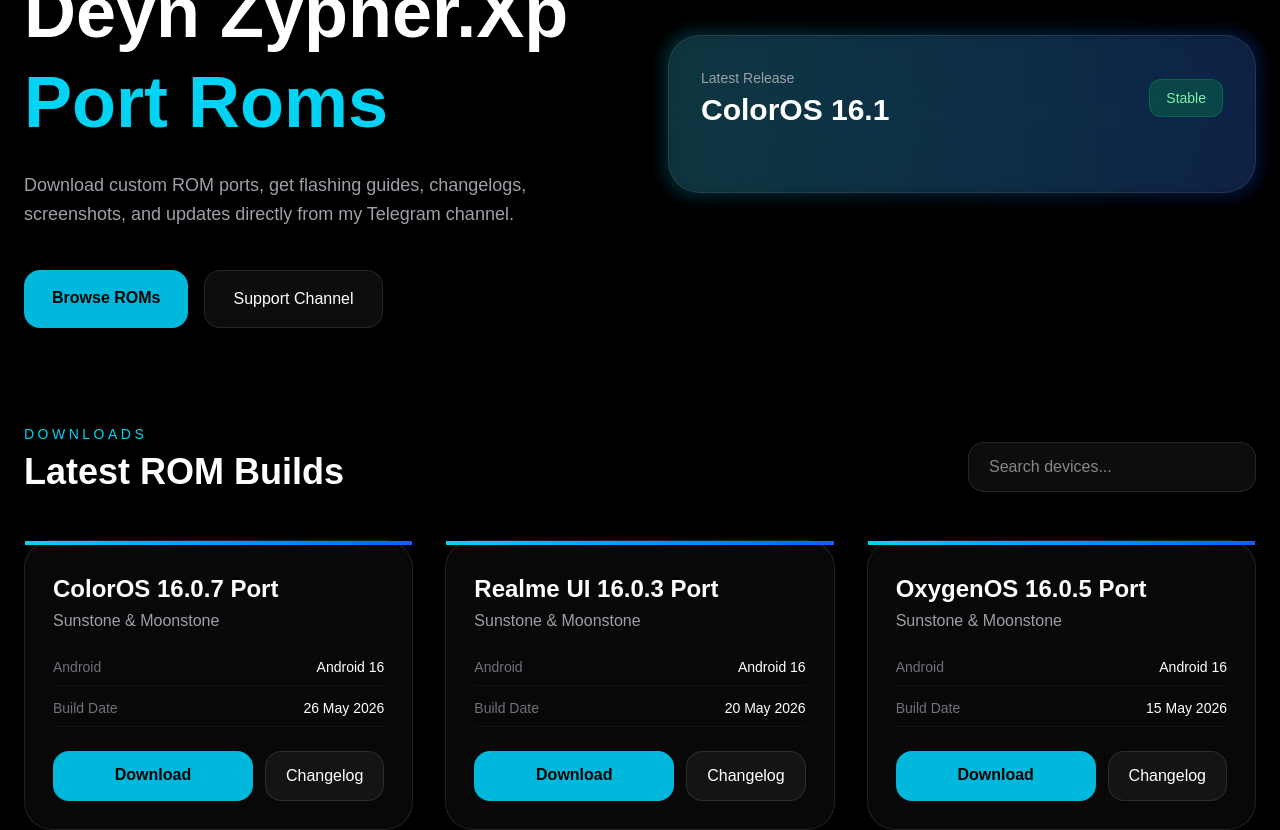
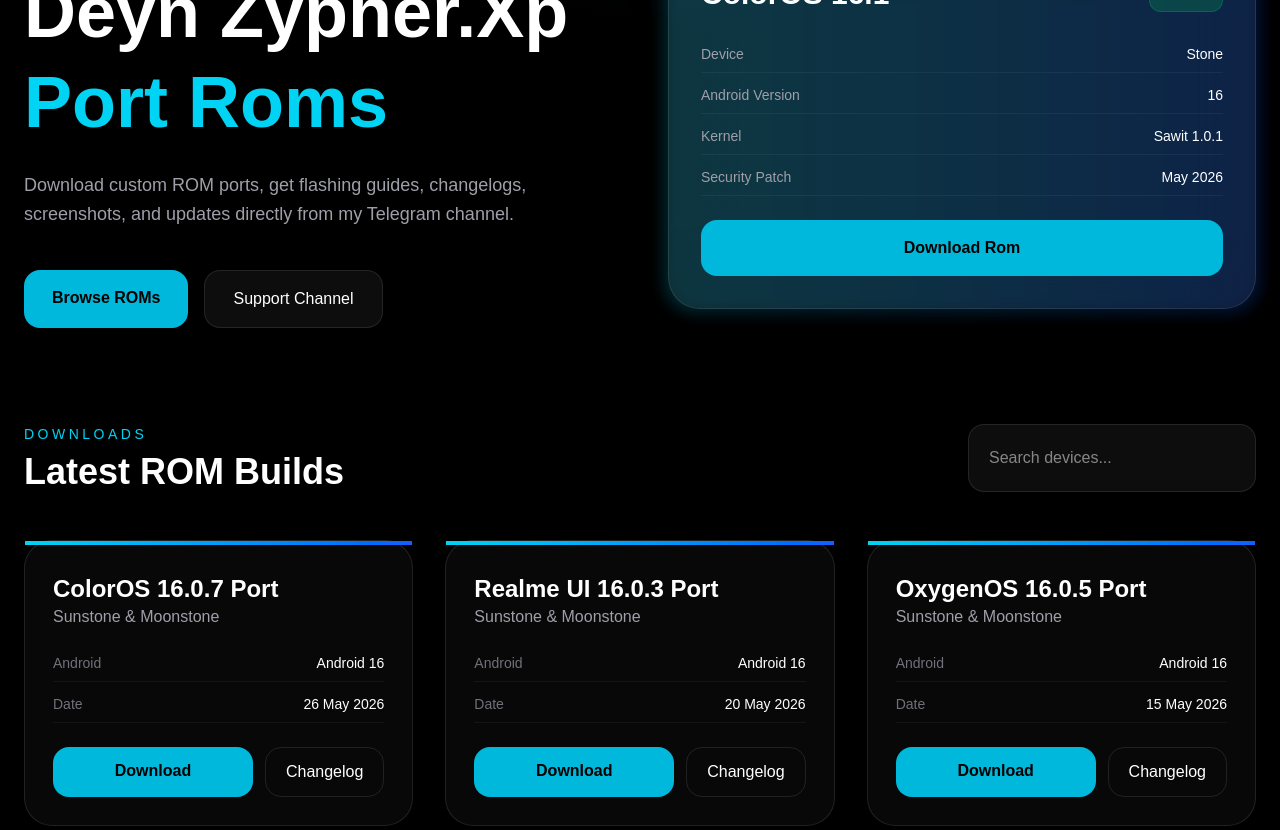
Before and after one commit to DeynZypher-Xp/ZypherOS-Website, a Next.js app: page / in a window 1280 px wide. Shown: the part 340-1170 px from the top of the page. Built offline with nearby package versions, Linux system fonts and the light colour scheme.

Commit message:
update website

```diff
--- a/app/page.tsx
+++ b/app/page.tsx
@@ -37,14 +37,16 @@
   return (
     <div className="min-h-screen bg-black text-white overflow-x-hidden">
 
-      {/* Background Glow */}
+      {/* Background */}
       <div className="absolute inset-0 bg-[radial-gradient(circle_at_top,rgba(0,140,255,0.18),transparent_35%)] pointer-events-none"></div>
 
-      {/* Navbar */}
+      {/* NAVBAR */}
       <header className="sticky top-0 z-50 backdrop-blur-xl border-b border-white/10 bg-black/50">
-        <div className="max-w-7xl mx-auto px-4 sm:px-6 py-4 sm:py-6 flex flex-col sm:flex-row items-center justify-between gap-4">
+        <div className="max-w-7xl mx-auto px-4 sm:px-6 py-4 sm:py-6 flex flex-col lg:flex-row items-center justify-between gap-4">
 
-          <div className="flex items-center gap-6">
+          <div className="flex items-center gap-4 sm:gap-6">
+
+            {/* LOGO (UNCHANGED) */}
             <div className="relative">
               <div className="absolute inset-0 rounded-full bg-cyan-500/20 blur-xl"></div>
 
@@ -56,22 +58,23 @@
             </div>
 
             <div>
-              <h1 className="text-2xl sm:text-4xl font-bold tracking-tight break-words">
+              <h1 className="text-2xl sm:text-4xl font-bold tracking-tight">
                 ZypherOS Ports
               </h1>
 
-              <p className="text-zinc-400 text-sm sm:text-lg mt-1 break-words">
+              <p className="text-zinc-400 text-sm sm:text-lg mt-1">
                 Custom ROM Ports & Projects
               </p>
             </div>
+
           </div>
 
-          <div className="flex flex-col sm:flex-row items-center gap-4">
-            <a className="px-6 py-3 rounded-2xl bg-cyan-500/10 border border-cyan-400/30 hover:bg-cyan-500/20 transition">
+          <div className="flex flex-col sm:flex-row gap-3 sm:gap-4">
+            <a className="px-6 py-3 rounded-2xl bg-cyan-500/10 border border-cyan-400/30 hover:bg-cyan-500/20 transition text-center">
               Telegram Channel
             </a>
 
-            <a className="px-6 py-3 rounded-2xl bg-cyan-500/10 border border-cyan-400/30 hover:bg-cyan-500/20 transition">
+            <a className="px-6 py-3 rounded-2xl bg-cyan-500/10 border border-cyan-400/30 hover:bg-cyan-500/20 transition text-center">
               Telegram Support
             </a>
           </div>
@@ -79,7 +82,7 @@
         </div>
       </header>
 
-      {/* Hero */}
+      {/* HERO */}
       <section className="relative py-16 sm:py-24 px-6">
         <div className="max-w-7xl mx-auto grid grid-cols-1 lg:grid-cols-2 gap-10 lg:gap-14 items-center">
 
@@ -90,40 +93,41 @@
               Experience The Ports Roms
             </div>
 
-            <h1 className="text-3xl sm:text-5xl md:text-7xl font-black leading-tight break-words">
+            <h1 className="text-3xl sm:text-5xl md:text-7xl font-black leading-tight">
               Deyn Zypher.Xp
               <span className="block text-cyan-400">Port Roms</span>
             </h1>
 
-            <p className="mt-6 text-base sm:text-lg text-zinc-400 max-w-xl leading-relaxed break-words">
+            <p className="mt-6 text-base sm:text-lg text-zinc-400 max-w-xl leading-relaxed">
               Download custom ROM ports, get flashing guides, changelogs,
               screenshots, and updates directly from my Telegram channel.
             </p>
 
-            <div className="mt-10 flex flex-col sm:flex-row flex-wrap gap-4">
-
-              <a href="#downloads" className="px-7 py-4 rounded-2xl bg-cyan-500 text-black font-semibold hover:scale-105 transition text-center">
+            <div className="mt-10 flex flex-col sm:flex-row gap-4">
+              <a href="#downloads" className="px-7 py-4 rounded-2xl bg-cyan-500 text-black font-semibold text-center">
                 Browse ROMs
               </a>
 
-              <a className="px-7 py-4 rounded-2xl border border-white/10 bg-white/5 hover:bg-white/10 transition text-center">
+              <a className="px-7 py-4 rounded-2xl border border-white/10 bg-white/5 text-center">
                 Support Channel
               </a>
-
             </div>
 
           </div>
 
-          {/* Card */}
-          <div className="relative mt-8 lg:mt-0">
+          {/* RIGHT CARD (LATEST RELEASE KEPT FULL) */}
+          <div className="relative mt-6 lg:mt-0">
+
             <div className="absolute -inset-1 bg-gradient-to-r from-cyan-500 to-blue-600 rounded-[32px] blur opacity-25"></div>
 
             <div className="relative rounded-[32px] border border-white/10 bg-white/5 backdrop-blur-2xl p-6 sm:p-8 shadow-2xl">
 
-              <div className="flex flex-col sm:flex-row items-start sm:items-center justify-between mb-8 gap-4">
+              <div className="flex flex-col sm:flex-row justify-between gap-4 mb-8">
                 <div>
                   <p className="text-zinc-400 text-sm">Latest Release</p>
-                  <h2 className="text-2xl sm:text-3xl font-bold mt-1">ColorOS 16.1</h2>
+                  <h2 className="text-2xl sm:text-3xl font-bold mt-1">
+                    ColorOS 16.1
+                  </h2>
                 </div>
 
                 <div className="px-4 py-2 rounded-xl bg-green-500/20 border border-green-400/20 text-green-300 text-sm">
@@ -131,41 +135,74 @@
                 </div>
               </div>
 
+              {/* KEEP YOUR DETAILS */}
+              <div className="space-y-3 text-sm">
+
+                <div className="flex justify-between border-b border-white/5 pb-2">
+                  <span className="text-zinc-400">Device</span>
+                  <span>Stone</span>
+                </div>
+
+                <div className="flex justify-between border-b border-white/5 pb-2">
+                  <span className="text-zinc-400">Android Version</span>
+                  <span>16</span>
+                </div>
+
+                <div className="flex justify-between border-b border-white/5 pb-2">
+                  <span className="text-zinc-400">Kernel</span>
+                  <span>Sawit 1.0.1</span>
+                </div>
+
+                <div className="flex justify-between border-b border-white/5 pb-2">
+                  <span className="text-zinc-400">Security Patch</span>
+                  <span>May 2026</span>
+                </div>
+
+              </div>
+
+              <button className="w-full mt-6 py-4 rounded-2xl bg-cyan-500 text-black font-bold">
+                <a href="https://pixeldrain.com/u/hyADNivF">Download Rom</a>
+              </button>
+
             </div>
           </div>
 
         </div>
       </section>
 
-      {/* Downloads */}
+      {/* DOWNLOADS (FIXED ONLY RESPONSIVE GRID) */}
       <section id="downloads" className="px-6 pb-24">
         <div className="max-w-7xl mx-auto">
 
-          <div className="flex flex-col sm:flex-row items-start sm:items-end justify-between mb-12 gap-4">
+          <div className="flex flex-col sm:flex-row justify-between gap-4 mb-12">
 
             <div>
-              <p className="text-cyan-400 uppercase tracking-[0.25em] text-sm">Downloads</p>
-              <h2 className="text-3xl sm:text-4xl font-bold mt-2">Latest ROM Builds</h2>
+              <p className="text-cyan-400 uppercase tracking-[0.25em] text-sm">
+                Downloads
+              </p>
+              <h2 className="text-3xl sm:text-4xl font-bold mt-2">
+                Latest ROM Builds
+              </h2>
             </div>
 
             <input
               placeholder="Search devices..."
-              className="px-5 py-3 rounded-2xl bg-white/5 border border-white/10 outline-none w-full sm:w-72"
+              className="px-5 py-3 rounded-2xl bg-white/5 border border-white/10 w-full sm:w-72"
             />
 
           </div>
 
           <div className="grid grid-cols-1 md:grid-cols-2 xl:grid-cols-3 gap-6 sm:gap-8">
 
-            {roms.map((rom, index) => (
-              <div key={index} className="rounded-[28px] border border-white/10 bg-white/[0.03] hover:bg-white/[0.06] transition">
+            {roms.map((rom, i) => (
+              <div key={i} className="rounded-[28px] border border-white/10 bg-white/[0.03]">
 
                 <div className="h-1 bg-gradient-to-r from-cyan-400 to-blue-600"></div>
 
                 <div className="p-6 sm:p-7">
 
-                  <h3 className="text-xl sm:text-2xl font-bold break-words">{rom.rom}</h3>
-                  <p className="text-zinc-400 mt-1">{rom.device}</p>
+                  <h3 className="text-xl sm:text-2xl font-bold">{rom.rom}</h3>
+                  <p className="text-zinc-400">{rom.device}</p>
 
                   <div className="mt-6 space-y-3 text-sm">
 
@@ -175,7 +212,7 @@
                     </div>
 
                     <div className="flex justify-between border-b border-white/5 pb-2">
-                      <span className="text-zinc-500">Build Date</span>
+                      <span className="text-zinc-500">Date</span>
                       <span>{rom.date}</span>
                     </div>
 
@@ -183,14 +220,11 @@
 
                   <div className="mt-6 flex flex-col sm:flex-row gap-3">
 
-                    <a
-                      href={rom.link}
-                      className="flex-1 text-center py-3 rounded-2xl bg-cyan-500 text-black font-semibold hover:scale-105 transition"
-                    >
+                    <a href={rom.link} className="flex-1 text-center py-3 rounded-2xl bg-cyan-500 text-black font-semibold">
                       Download
                     </a>
 
-                    <button className="px-5 py-3 rounded-2xl border border-white/10 bg-white/5 hover:bg-white/10 transition">
+                    <button className="px-5 py-3 rounded-2xl border border-white/10">
                       Changelog
                     </button>
 
@@ -206,8 +240,8 @@
         </div>
       </section>
 
-      {/* Footer */}
-      <footer className="border-t border-white/10 py-10 px-6 text-center text-zinc-500">
+      {/* FOOTER */}
+      <footer className="border-t border-white/10 py-10 text-center text-zinc-500">
         © 2026 Deyn_Zypher.Xp Ports — Built for the Android Modding Community
       </footer>
 
```
